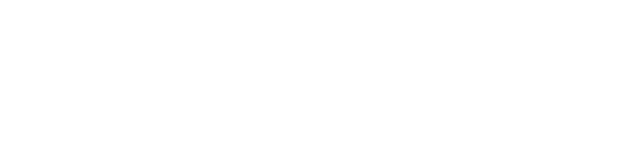
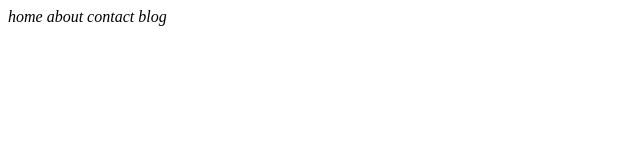
Before and after one commit to Lalaf03/Clase2_web, a plain HTML site: page index.html in a window 1280 px wide. Shown: the whole page, without its empty margins (0-640 px from the left). Drawn offline with Linux system fonts and the light colour scheme.

Commit message:
Implementacion del header

```diff
--- a/index.html
+++ b/index.html
@@ -9,6 +9,18 @@
     <title>Document</title>
 </head>
 <body>
+    <header>
+        <nav>
+            <i href="#">home</i>
+            <i href="#">about</i>
+            <i href="#">contact</i>
+            <i href="#">blog</i>
+        </nav>
+    </header>
 
+    <!-- Contenido -->
+    <main>
+
+    </main>
 </body>
 </html>
```
